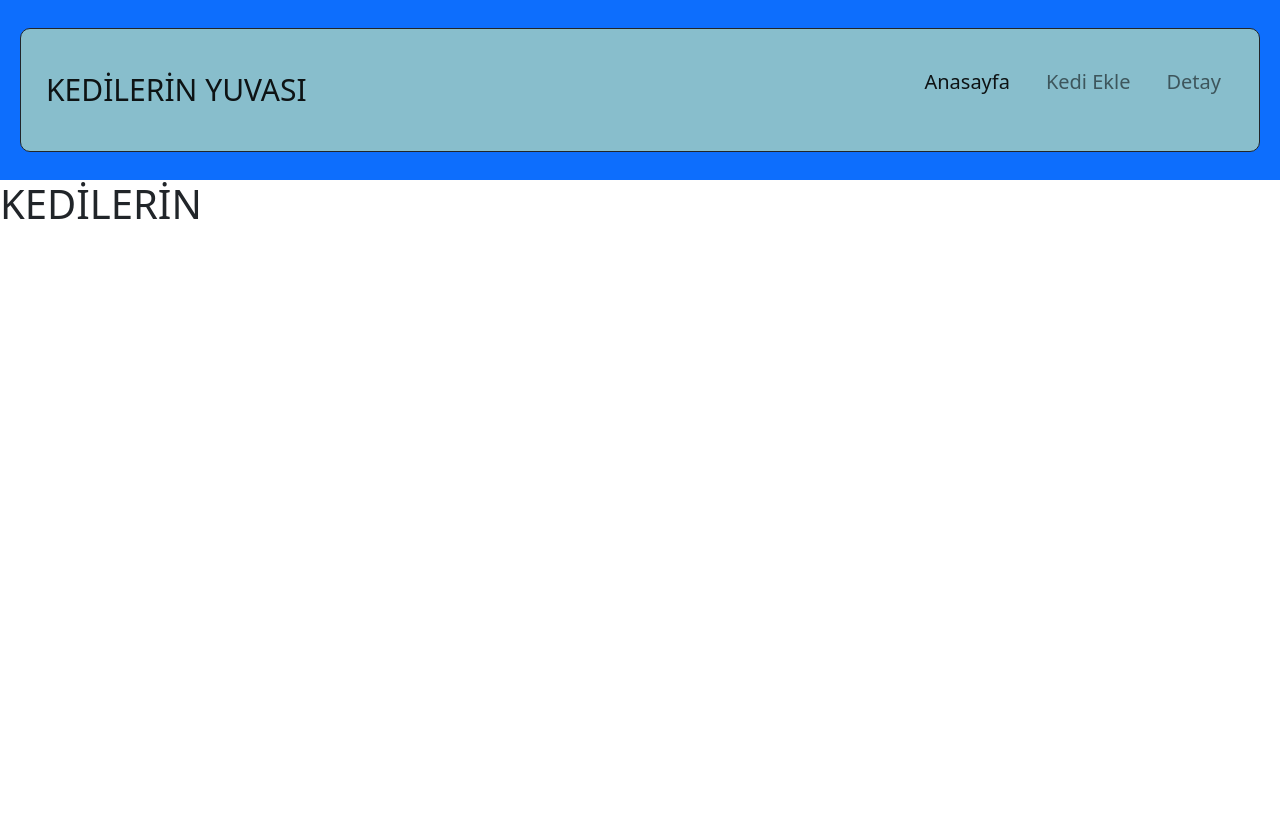
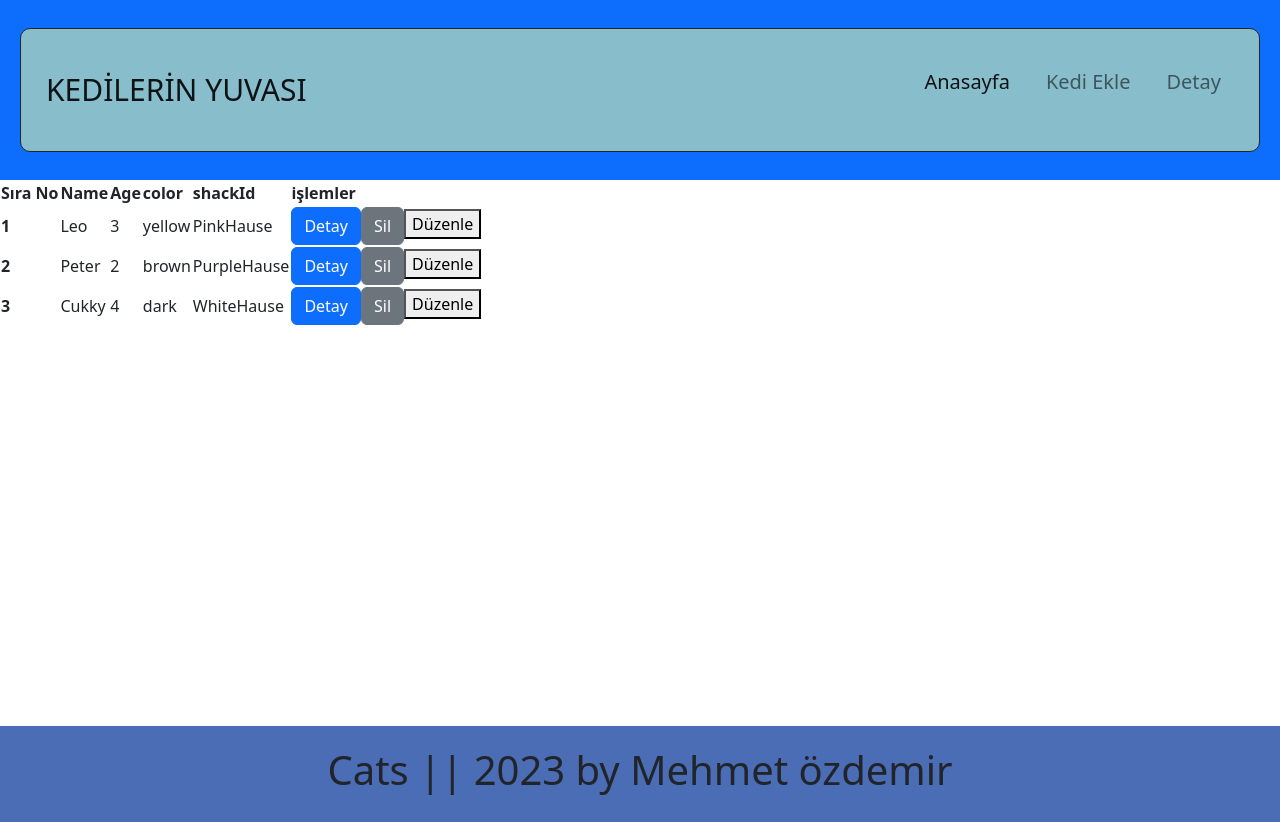
Before and after one commit to 35kartal35/cats-Shacks, a React (Create React App) app: page / in a window 1280 px wide. Before the commit the page ends 800 px from the top, so only its background shows below. Built offline with nearby package versions, Linux system fonts and the light colour scheme; data requests are answered from the project's data file.

Commit message:
fetch json-server

```diff
--- a/db.json
+++ b/db.json
@@ -1,6 +1,7 @@
 {
     "Cats":[
         {
+            "id":"1",
             "name":"Leo",
             "age":"3",
             "color":"yellow",
@@ -8,6 +9,7 @@
 
         },
         {
+            "id":"2",
             "name":"Peter",
             "age":"2",
             "color":"brown",
@@ -15,6 +17,7 @@
 
         },
         {
+            "id":"3",
             "name":"Cukky",
             "age":"4",
             "color":"dark",
@@ -23,17 +26,17 @@
         }
     ],
 
-    "Shacks":[
+    "Shacks": [
         {
-            "shackId":"1",
+            "id":"1",
             "name":"PinkHause"
      },
      {
-        "shackId":"2",
+        "id":"2",
         "name":"PurpleHause"
  },
  {
-    "shackId":"3",
+    "id":"3",
     "name":"WhiteHause"
 }
 ]
--- a/src/App.js
+++ b/src/App.js
@@ -13,6 +13,7 @@ function App() {
   const { catsState, shacksState} = useSelector((state) => state);
 
   useEffect(()=>{
+    /* fetch cats*/
     dispatch({type: ActionTypes.catsAction.GET_CAT_START});
     api.get(urls.Cats)
     .then((res)=>{
@@ -26,6 +27,7 @@ function App() {
         payload: "Serverda bir hata oluştu",
       });
     });
+    /*fetch shacks*/
     dispatch({type:ActionTypes.shacksAction.GET_SHACK_START});
     api.get(urls.Shacks)
     .then((res)=>{
@@ -40,7 +42,8 @@ function App() {
         payload:"Serverda bir hata oluştu"
       });
     });
-  }, []);
+  },
+  []);
 
   if (catsState.success === false || shacksState.success === false)
   return null;
--- a/src/Page/HomePage.js
+++ b/src/Page/HomePage.js
@@ -1,12 +1,14 @@
 import React from "react";
 import Header from "../component/Header";
 import ListCats from "../component/ListCats";
+import Footer from "../component/footer";
 
 const HomePage=()=>{
 return(
     <div>
         <Header/>
         <ListCats/>
+       <Footer/>
     </div>
 )
 }
--- a/src/assets/App.css
+++ b/src/assets/App.css
@@ -1,5 +1,5 @@
 .Header{
-    margin: 0;
+    margin-block: 50px;
     padding: 0;
     box-sizing: border-box;
     font-family: sans-serif;
@@ -24,6 +24,8 @@
     border-radius: 10px;
     font-weight: 100;
     margin: 20px;
+
+
 }
 
 .navbar-nav{
--- /dev/null
+++ b/src/assets/Footer.css
@@ -0,0 +1,10 @@
+.footer{
+    background-color: rgb(75, 109, 182);
+    margin-top: 400px;
+    padding: 20px;
+    display: flex;
+    justify-content: center;
+    flex-direction: row;
+    align-items: center;
+    position: relative;
+}
--- /dev/null
+++ b/src/assets/Listcats.css
@@ -0,0 +1,8 @@
+.table{
+    margin: 10px;
+    padding: 10px;
+    display: flex;
+    justify-content: center;
+    align-items: center;
+    flex-direction: columns;
+}
--- a/src/component/ListCats.js
+++ b/src/component/ListCats.js
@@ -1,18 +1,56 @@
 
 import React from "react";
-import { useDispatch,useSelector } from "react-redux";
-
+import { useSelector } from "react-redux";
+import "../assets/Listcats.css"
 
 const ListCats=()=>{
 
 
-    const { catsState, shackState } = useSelector((state) => state);
-
-    console.log(catsState,shackState)
+    const { catsState } = useSelector((state) => state);
+    const {shacksState} = useSelector((state)=> state);
+    console.log("cats", catsState)
+    console.log("Shacks", shacksState)
 
     return(
         <div classname="my-5">
-             <h1>KEDİLERİN</h1>
+             <table classname="table">
+  <thead>
+    <tr>
+      <th scope="col">Sıra No</th>
+      <th scope="col">Name</th>
+      <th scope="col">Age</th>
+      <th scope="col">color</th>
+      <th scope="col">shackId</th>
+      <th scope="col">işlemler</th>
+    </tr>
+  </thead>
+  <tbody>
+    {catsState.cats.map((cat, index)=>{
+      const myShacks= shacksState.shacks.find(
+        (item)=>item.id === cat.shackId
+      );
+      return(
+
+        <tr key={cat.id}>
+        <th scope="row">{index+1}</th>
+        <td>{cat.name}</td>
+        <td>{cat.age}</td>
+        <td>{cat.color}</td>
+        <td>{myShacks.name}</td>
+        <td>
+            <button className="btn btn-primary">Detay</button>
+            <button className="btn btn-secondary">Sil</button>
+            <button classname="btn btn-danger">Düzenle</button>
+            </td>
+      </tr>
+
+)
+    }
+     )}
+
+
+  </tbody>
+</table>
         </div>
     )
 }
--- /dev/null
+++ b/src/component/footer.js
@@ -0,0 +1,14 @@
+import React from "react";
+import "../assets/Footer.css"
+
+const Footer=()=>{
+    return(
+        <div className="footer">
+            <h1>
+                Cats || 2023 by Mehmet özdemir
+            </h1>
+        </div>
+    )
+}
+
+export default Footer
--- a/src/redux/Reducer/ShackReducer.js
+++ b/src/redux/Reducer/ShackReducer.js
@@ -20,7 +20,7 @@ const shacksReducer=(state=initialState,action)=>{
                     ...state,
                     pending:false,
                     success:true,
-                    shaks:action.payload,
+                    shacks:action.payload,
                     fail:false
                 }
                 case ActionTypes.shacksAction.GET_SHACK_FAİL:
--- a/src/redux/Store.js
+++ b/src/redux/Store.js
@@ -5,7 +5,7 @@ import shacksReducer from "./Reducer/ShackReducer";
 
 const rootReducer=combineReducers({
     catsState:catsReducer,
-    shacksState:shacksReducer
+    shacksState:shacksReducer,
 
 })
 
```
